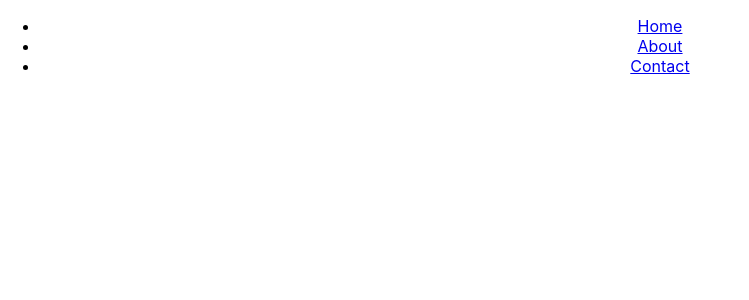
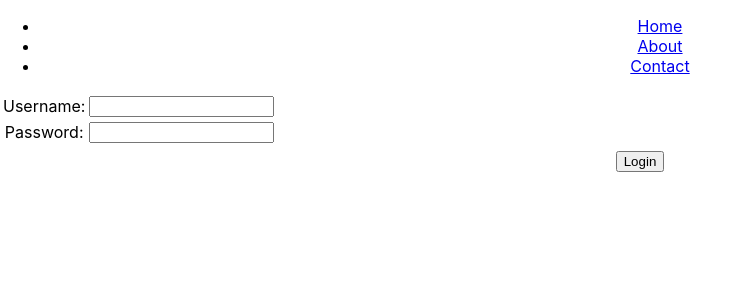
Before and after one commit to IT3133-MobileCommunicationAndComputing/2024-11-26, a React (Create React App) app in the folder myapp/: page / in a window 1280 px wide. Before the commit this address had no page. Shown: the top 300 px of the page, without its empty margins (0-749 px from the left). Built offline with nearby package versions, Linux system fonts and the light colour scheme.

Commit message:
Login and App.js updated

```diff
--- a/myapp/src/App.js
+++ b/myapp/src/App.js
@@ -3,7 +3,8 @@ import{BrowserRouter as Router, Routes, Route, Link, NavLink} from 'react-router
 import Home from './components/Home';
 import AboutUs from './components/AboutUs';
 import ContactUs from './components/ContactUs';
-
+import Dashboard from './components/Dashboard';
+import Login from './components/Login';
 
 function App() {
   return (
@@ -21,6 +22,8 @@ function App() {
         <Route path='/home' element={<Home/>}/>
         <Route path='/about' element={<AboutUs/>}/>
         <Route path='/contact' element={<ContactUs/>}/>
+        <Route path='/' element={<Login/>}/>
+        <Route path='/dash' element={<Dashboard/>}/>
       </Routes>
      </Router>
     </div>
--- a/myapp/src/components/Login.js
+++ b/myapp/src/components/Login.js
@@ -10,7 +10,7 @@ export default function Login() {
             ...prevUser,[name]:value,
         }))
     }
-    const authenticate = () => {
+    const aunthenticate = () => {
         if(user.username === "Admin" && user.pwd === "abc@123"){
            setuser({username:"", pwd:"", error:""})
            navigate('/dash');
```
